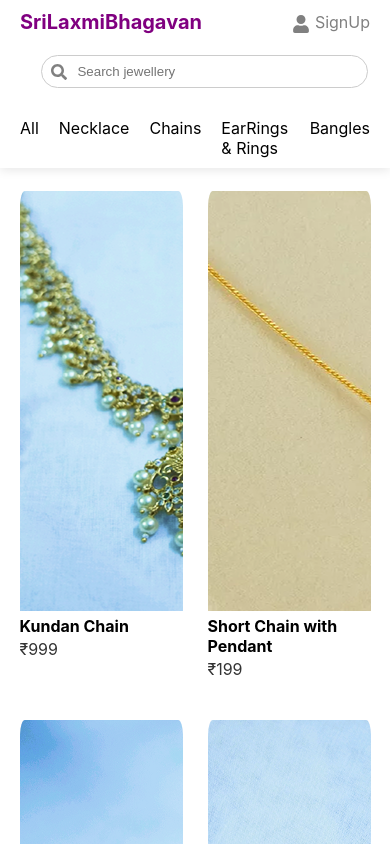
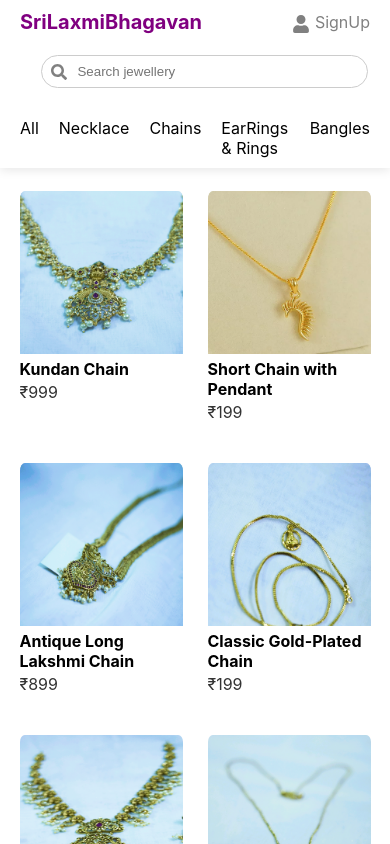
Before and after one commit to vishwasri-technologies/jewellery-web-app-frontend, a React (Create React App) app: page /chains in a window 390 px wide. Shown: the top 844 px of the page. Built offline with nearby package versions, Linux system fonts and the light colour scheme.

Commit message:
responsiveness chains

```diff
--- a/src/Components/Chains.css
+++ b/src/Components/Chains.css
@@ -1,5 +1,4 @@
-
-.chains-container {
+.chains-wrapper {
   width: 90%;
   margin: auto;
   padding: 4%;
@@ -11,7 +10,7 @@
   gap: 50px;
 }
 
-.chains-item {
+.chains-card {
   background-color: #fff;
   border-radius: 3%;
   overflow: hidden;
@@ -40,7 +39,7 @@
 
 p {
   font-size: 1rem;
-  color: black;
+  color: #333;
   text-align: left;
   margin-top: 0;
 }
--- a/src/Components/Chains.js
+++ b/src/Components/Chains.js
@@ -18,6 +18,7 @@
 import image501 from '../assets/Chains/image501.png';
 import image500 from '../assets/Chains/image500.png';
 import "./Chains.css";
+
 const products =[
   {
     id: 1,
@@ -111,57 +112,41 @@
   },
 ]
 
+
 const useQuery = () => {
   return new URLSearchParams(useLocation().search);
 };
 
+
 const Chains = () => {
-  const query = useQuery().get("name"); // Get product name from URL
-  console.log("Query from URL:", query); // Debugging log
-
-  // Ensure we match case-insensitively and trim spaces
-  const matchedProducts = products.filter(
-    (product) => product.name.toLowerCase().trim() === query?.toLowerCase().trim()
-  );
+  const query = useQuery().get("name"); // Get the product name from the URL
+  const selectedProduct = products.find((product) => product.name === query);
 
   return (
     <div>
-      <div className="chains-container">
+      <div className="chains-wrapper">
         <div className="chains-grid">
-            {/* {selectedProduct ? (
-          <div key={selectedProduct.id} className="grid-item">
-            <img src={selectedProduct.image} alt={selectedProduct.name} className="product-image" />
-            <div className="product-details">
+          {/* {products.map((product) => (
+            <div key={product.id} className="bangle-card">
+              <img src={product.image} alt={product.name} className="bangle-img" />
+              <div className="bangle-info">
+                <h3>{product.name}</h3>
+                <p>{product.price}</p>
+              </div>
+            </div>
+          ))} */}
+          {selectedProduct ? (
+        <div key={selectedProduct.id} className="chains-card">
+          <img src={selectedProduct.image} alt={selectedProduct.name} className="chains-img" />
+          <div className="chains-info">
             <h3>{selectedProduct.name}</h3>
             <p>{selectedProduct.price}</p>
           </div>
         </div>
       ) : (
         products.map((product) => (
-            <div key={product.id} className="chains-item">
-              <img src={product.image} alt={product.name} className="chains-image" />
-              <div className="chains-info">
-                <h3>{product.name}</h3>
-                <p>{product.price}</p>
-              </div>
-            </div>
-          ))
-        )} */}
-        {matchedProducts.length > 0 ? (
-            matchedProducts.map((product) => (
-              <div key={product.id} className="grid-item">
-                <img src={product.image} alt={product.name} className="product-img" />
-                <div className="product-details">
-                  <h3>{product.name}</h3>
-                  <p>{product.price}</p>
-                </div>
-              </div>
-            ))
-          ) : (
-            // If no search is made, show all products
-            products.map((product) => (
-              <div key={product.id} className="chains-item">
-                <img src={product.image} alt={product.name} className="chains-image" />
+          <div key={product.id} className="chains-card">
+            <img src={product.image} alt={product.name} className="chains-img" />
             <div className="chains-info">
               <h3>{product.name}</h3>
               <p>{product.price}</p>
```
Lines whose indentation alone changed are shown as unchanged.
